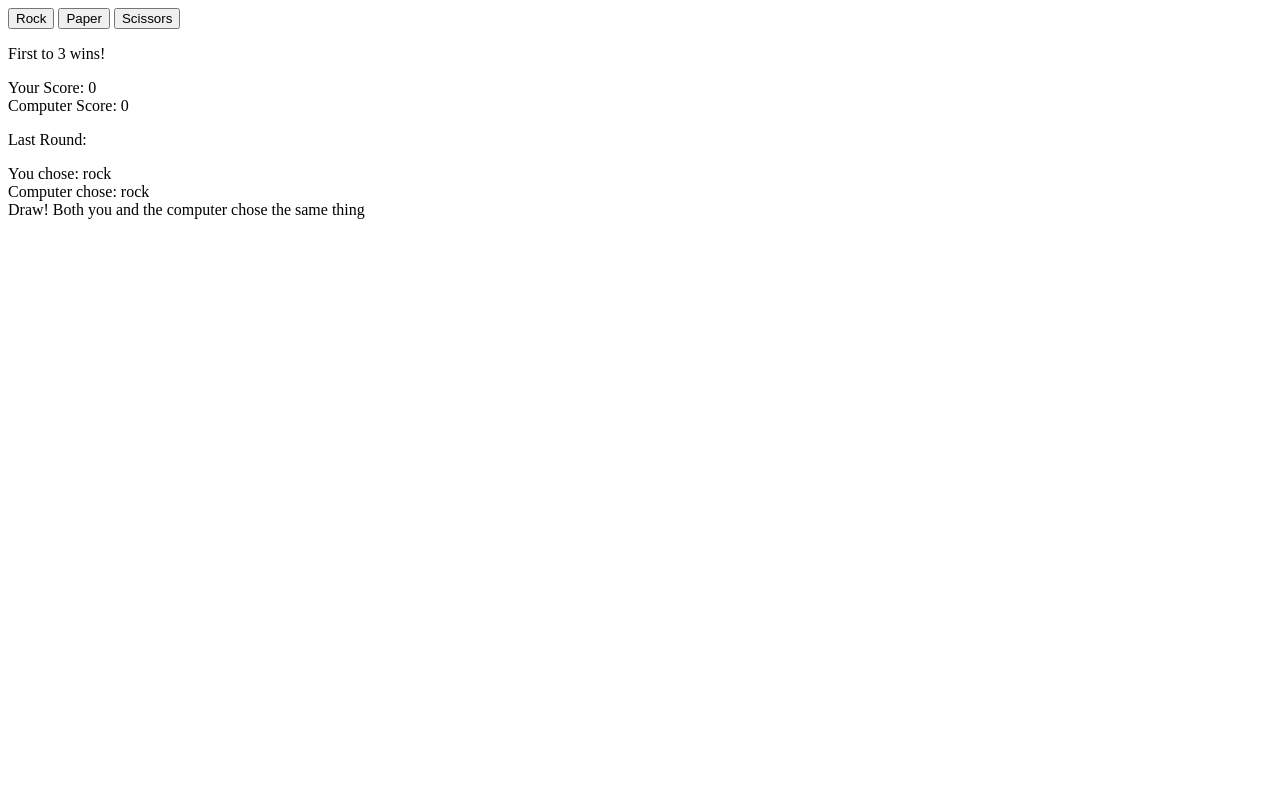
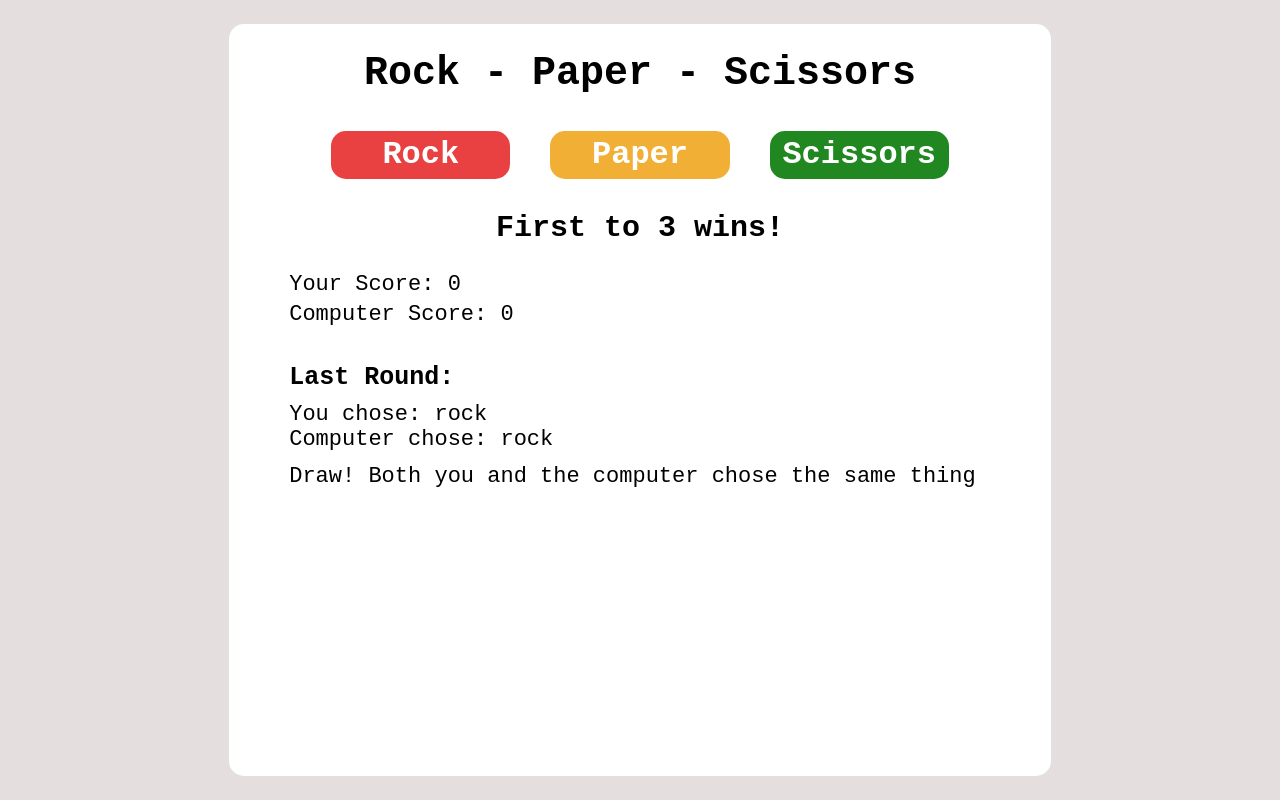
Before and after one commit to RobertAlexBarbu/rock_paper_scissors, a plain HTML site: page index.html in a window 1280 px wide. Both pictures are taken after a click on the button "Rock". Drawn offline with Linux system fonts and the light colour scheme.

Commit message:
Add CSS styles

```diff
--- a/index.html
+++ b/index.html
@@ -4,21 +4,25 @@
         <title>Rock Paper Scissors!</title>
         <meta charset="utf-8">
         <script src="./script.js" defer></script>
+        <link rel="stylesheet" href="./styles.css">
     </head>
     <body>
+        <div class="game">
+            <h1>Rock - Paper - Scissors</h1>
             <div class="buttons">
-            <button>Rock</button>
-            <button>Paper</button>
-            <button>Scissors</button>
+                <button class="rockBtn">Rock</button>
+                <button class="paperBtn">Paper</button>
+                <button class="scissorsBtn">Scissors</button>
             </div>
             <div class="score-section">
-            <p>First to 3 wins!</p>
+                <h2>First to 3 wins!</h2>
                 <div class="scores">
                     <div class="playerScore"></div>
                     <div class="computerScore"></div>
                 </div>
             </div>
             <div class="message-section"></div>
-        <br>
+
+        </div>
     </body>
 </html>
--- a/script.js
+++ b/script.js
@@ -79,12 +79,12 @@ function playRound(e) {
         }
         if(playerScore === 3) {
             finalDiv.textContent = "GAME OVER: You Won!";
-            document.body.appendChild(finalDiv);
+            gameContainer.appendChild(finalDiv);
             playAgain();
         }
         else if(computerScore === 3) {
             finalDiv.textContent = "GAME OVER: You Lost!";
-            document.body.appendChild(finalDiv);
+            gameContainer.appendChild(finalDiv);
             playAgain();
         }
     }
@@ -93,7 +93,7 @@ function playRound(e) {
 function playAgain() {
 
     playAgainBtn.textContent = "Play Again";
-    document.body.appendChild(playAgainBtn);
+    gameContainer.appendChild(playAgainBtn);
     playAgainBtn.addEventListener('click', playAgainListener);
 }
 function playAgainListener(e) {
@@ -105,9 +105,9 @@ function playAgainListener(e) {
     playerScoreDiv.textContent = `Your Score: ${playerScore}`;
     computerScore = 0;
     computerScoreDiv.textContent = `Computer Score: ${computerScore}`;
-    document.body.removeChild(finalDiv);
-    document.body.removeChild(e.target);
-    document.body.appendChild(messageBox);
+    gameContainer.removeChild(finalDiv);
+    gameContainer.removeChild(e.target);
+    gameContainer.appendChild(messageBox);
 
 }
 function game() {
@@ -119,15 +119,22 @@ function game() {
         button.addEventListener('click', playRound);
     });
 }
+function addStyles() {
+    lastRound.classList.add("lastRound");
+    resultDiv.classList.add("result");
+    finalDiv.classList.add("gameOver");
+    playAgainBtn.classList.add("againBtn");
+}
+//Global variables
+const gameContainer = document.body.querySelector(".game");
 
-//Global variables
 let playerScore = 0, computerScore = 0;
 const playerScoreDiv = document.querySelector(".playerScore");
 const computerScoreDiv = document.querySelector(".computerScore");
 
 const messageBox = document.querySelector(".message-section");
 
-const lastRound = document.createElement("p");
+const lastRound = document.createElement("h3");
 lastRound.textContent = "Last Round:";
 const playerChoiceDiv = document.createElement("div");
 const computerChoiceDiv = document.createElement("div");
@@ -136,4 +143,5 @@ const resultDiv = document.createElement("div");
 const finalDiv = document.createElement("div");
 const playAgainBtn = document.createElement("button");
 
+addStyles();
 game();
--- /dev/null
+++ b/styles.css
@@ -0,0 +1,101 @@
+body {
+    background-color: rgb(228, 222, 222);
+    height: 98vh;
+    max-width: 100%;
+
+    display: flex;
+    flex-direction: row;
+    justify-content: center;
+    align-items: center;
+
+    font-family: monospace;
+}
+
+
+.game {
+    background-color: white;
+    width: 65%;
+    height: 94vh;
+    border-radius: 15px;
+
+    display: flex;
+    flex-direction: column;
+    row-gap: 1vh;
+}
+
+
+.game h1 {
+    text-align: center;
+    font-size: 40px;
+}
+
+
+.buttons {
+    height: 6vh;
+    display: flex;
+    flex-direction: row;
+    justify-content: center;
+}
+.buttons button {
+    width: 14vw;
+    margin-left: 20px;
+    margin-right: 20px;
+    font-size: 2.5vw;
+    border: 0px solid black;
+    border-radius: 15px;
+}
+.rockBtn {
+    background-color: rgb(233, 65, 65);
+}
+.paperBtn {
+    background-color: rgb(241, 175, 53);
+}
+.scissorsBtn {
+    background-color: rgb(33, 136, 33);
+}
+.rockBtn, .paperBtn, .scissorsBtn, .againBtn {
+    color: white;
+    font-weight: 700;
+    font-family: monospace;
+}
+
+.score-section h2 {
+    font-size: 30px;
+    text-align: center;
+}
+.scores {
+    padding: 0px 60px 0px 60px;
+    font-size: 22px;
+    line-height: 30px;
+}
+
+.lastRound {
+    padding: 0px 60px 0px 60px;
+    font-size: 25px;
+    margin-bottom: 10px;
+}
+.message-section div {
+    padding: 0px 60px 0px 60px;
+    font-size: 22px;
+}
+.result {
+    margin-top: 12px;
+}
+
+
+.gameOver {
+    font-size: 2vw;
+    font-weight: 700;
+    text-align: center;
+    margin-top: 4vh;
+}
+.againBtn {
+    margin-top: 1vh;
+    height: 6vh;
+    width: 20vw;
+    align-self: center;
+    border-radius: 15px;
+    background-color: gray;
+    font-size: 2.5vw;
+    border-width: 0;
+}
```
Lines whose indentation alone changed are shown as unchanged.
